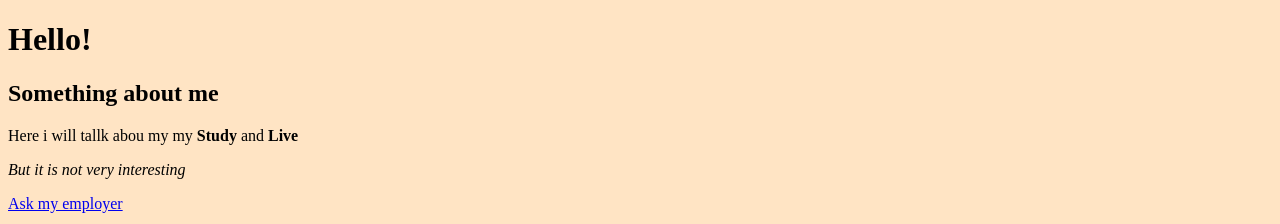
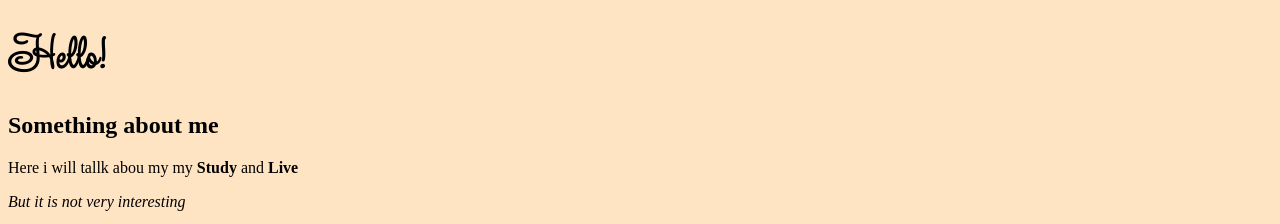
Before and after one commit to Avenirych/VEB, a plain HTML site: page index.html in a window 1280 px wide. Shown: the top 224 px of the page. Drawn offline with Linux system fonts and the light colour scheme; files whose address does not match are found by name.

Commit message:
VEBcorrect

```diff
--- a/CSS/main.css
+++ b/CSS/main.css
@@ -1,6 +1,12 @@
 html{
     background-color: bisque;
 }
+
+h1{
+    font-family: 'Teddy Bear';
+}
+
+
 img{
     width: 200px;
 }
@@ -20,18 +26,4 @@ img{
 		url('source/fonts/teddy_bear.woff') format('woff'), /* Firefox >= 3.6, any other modern browser */
 		url('source/fonts/teddy_bear.ttf') format('truetype'), /* Safari, Android, iOS */
 		url('source/fonts/teddy_bear.svg#teddy_bear') format('svg'); /* Chrome < 4, Legacy iOS */
-
- @font-face {
-	font-family: 'Arkhip';
-	src: url('source/fonts/arkhip.eot'); /* IE 9 Compatibility Mode */
-	src: url('source/fonts/arkhip.eot?#iefix') format('embedded-opentype'), /* IE < 9 */
-		url('source/fonts/arkhip.woff2') format('woff2'), /* Super Modern Browsers */
-		url('source/fonts/arkhip.woff') format('woff'), /* Firefox >= 3.6, any other modern browser */
-		url('source/fonts/arkhip.ttf') format('truetype'), /* Safari, Android, iOS */
-		url('source/fonts/arkhip.svg#arkhip') format('svg'); /* Chrome < 4, Legacy iOS */
 }
-
-    }
-hi{
-    font-family: 'Arkhip';
-}
```
Also changed, not shown: index.html (+1 -1 lines).
